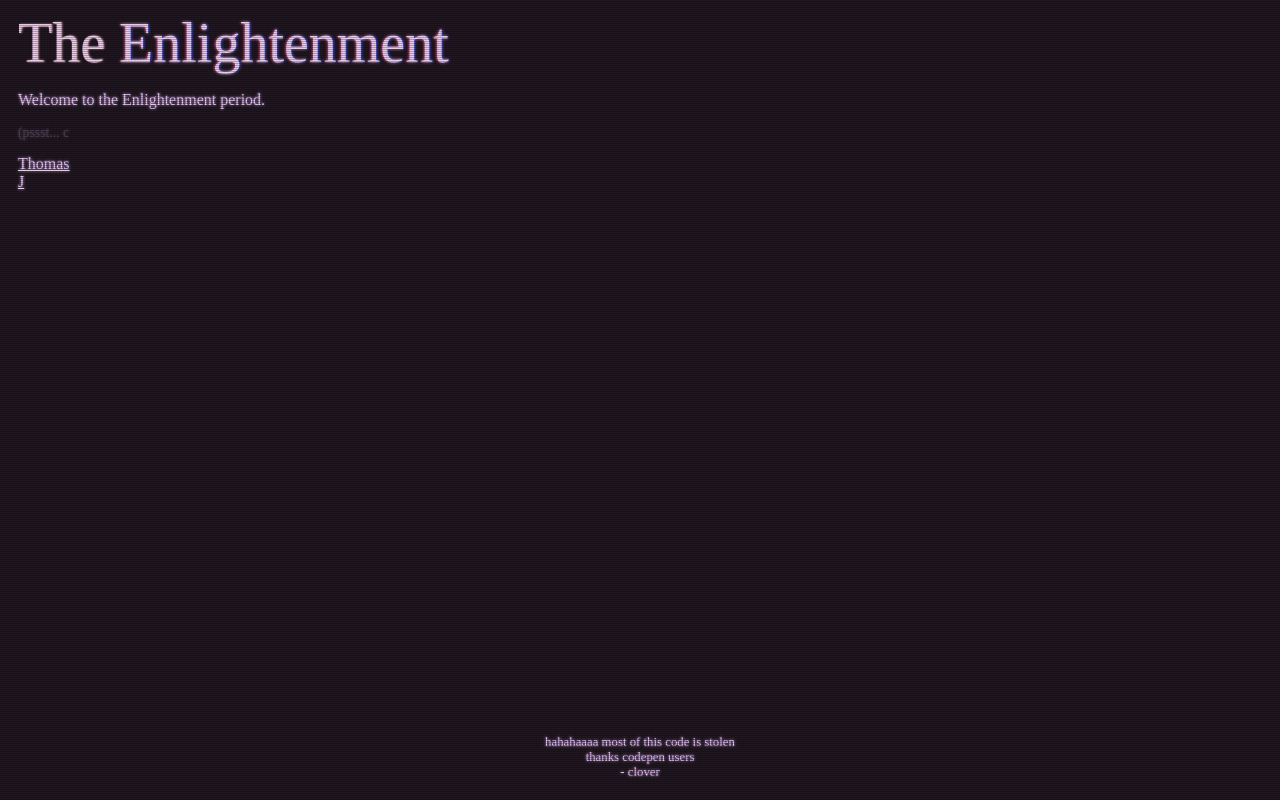
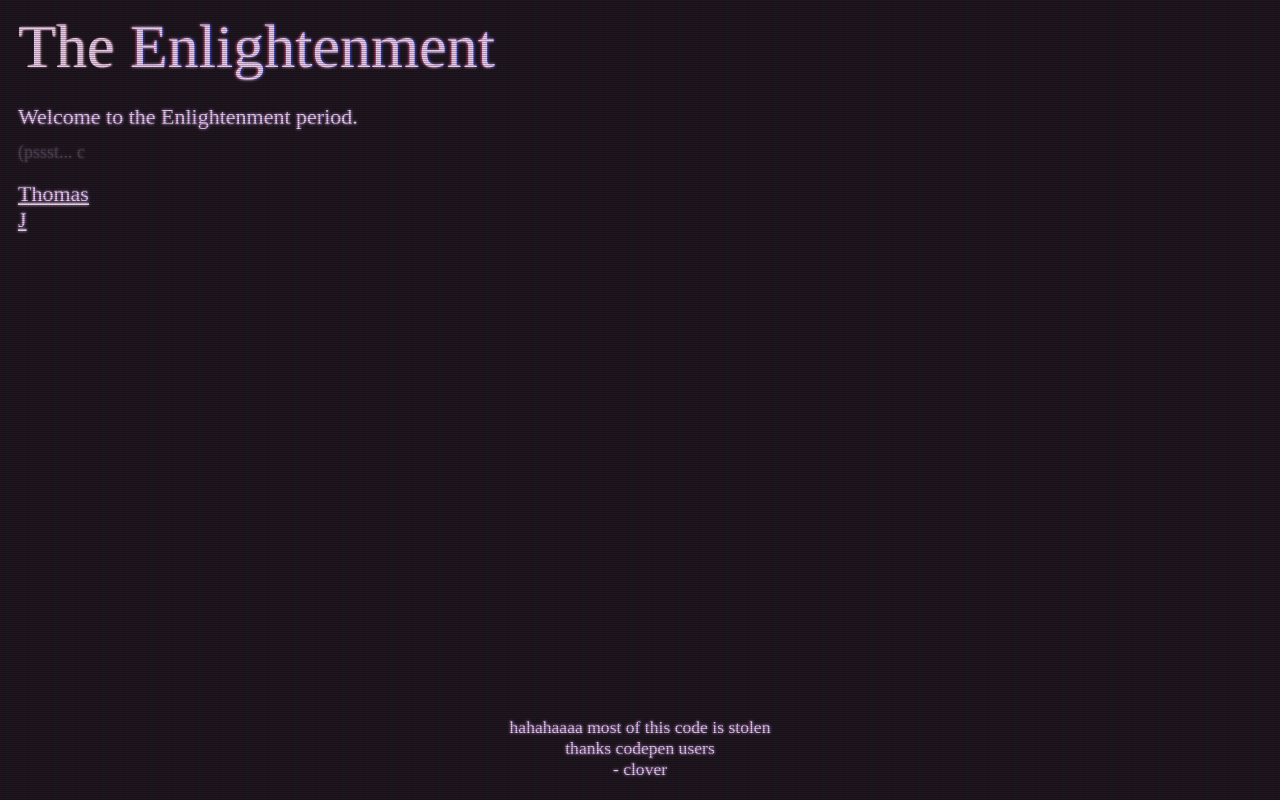
Before and after one commit to callmeclover/enlightenment-mini-project, a plain HTML site: page index.html in a window 1280 px wide. Drawn offline with nearby package versions, Linux system fonts and the light colour scheme; a web font is replaced by a local one.

Commit message:
Update index.css

```diff
--- a/index.css
+++ b/index.css
@@ -14,7 +14,7 @@ body {
 .flexbox {
   display: flex;
   flex-wrap: nowrap;
-  font-size: 3.5em;
+  font-size: 62px;
 }
 
 .title-the,
@@ -220,7 +220,8 @@ body {
 }
 
 .pssst {
-  font-size: 0.86em;
+  margin-top: -10px;
+  font-size: 18px;
   color: rgb(192, 192, 192);
   opacity: 0.3;
 }
@@ -258,4 +259,5 @@ body {
   animation: textShadow 1.6s infinite;
   width: 100%;
   height: 100%;
+  font-size: 22px;
 }
```
